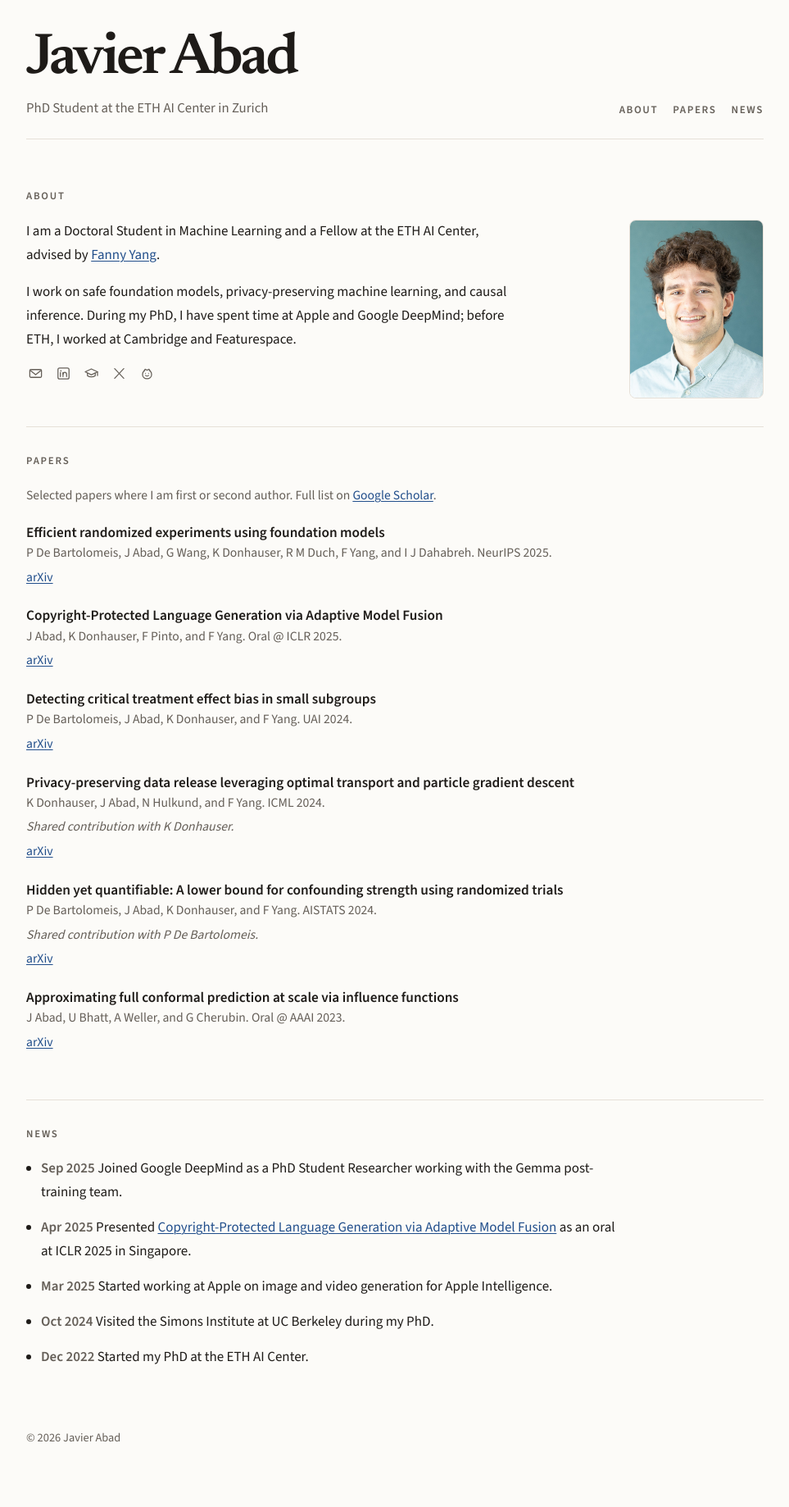
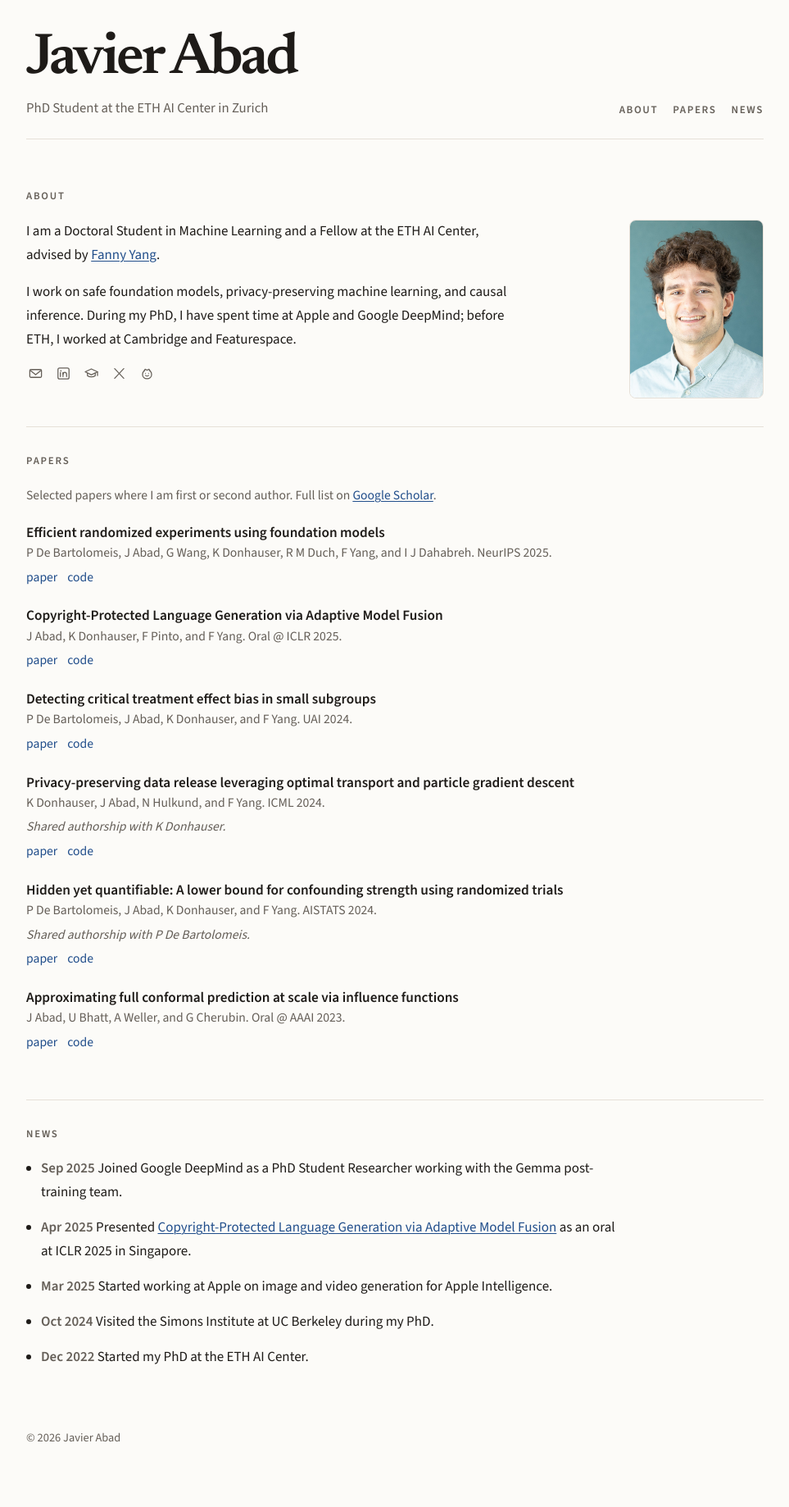
Before and after one commit to jaabmar/jaabmar.github.io, a Jekyll site: the page built from index.html, in a window 1280 px wide. Shown: the whole page at 82% size, without its empty margins (158-1121 px from the left). Built offline with Jekyll 4.4.1, drawn with Linux system fonts in a browser that asks for light colours.

Commit message:
Add code links to featured papers

```diff
--- a/_data/papers.yml
+++ b/_data/papers.yml
@@ -3,63 +3,83 @@
   venue: arXiv preprint arXiv:2602.12418
   year: 2026
   featured: false
-  url: https://arxiv.org/abs/2602.12418
-  link_label: arXiv
+  links:
+    - label: paper
+      url: https://arxiv.org/abs/2602.12418
 
 - title: "Efficient randomized experiments using foundation models"
   authors: P De Bartolomeis, J Abad, G Wang, K Donhauser, R M Duch, F Yang, and I J Dahabreh
   venue: NeurIPS
   year: 2025
   featured: true
-  url: https://arxiv.org/abs/2502.04262
-  link_label: arXiv
+  links:
+    - label: paper
+      url: https://arxiv.org/abs/2502.04262
+    - label: code
+      url: https://github.com/jaabmar/HAIPW
 
 - title: "Doubly robust identification of treatment effects from multiple environments"
   authors: P De Bartolomeis, J Kostin, J Abad, Y Wang, and F Yang
   venue: ICLR
   year: 2025
   featured: false
-  url: https://arxiv.org/abs/2503.14459
-  link_label: arXiv
+  links:
+    - label: paper
+      url: https://arxiv.org/abs/2503.14459
 
 - title: "Copyright-Protected Language Generation via Adaptive Model Fusion"
   authors: J Abad, K Donhauser, F Pinto, and F Yang
   venue: Oral @ ICLR
   year: 2025
   featured: true
-  url: https://arxiv.org/abs/2412.06619
-  link_label: arXiv
+  links:
+    - label: paper
+      url: https://arxiv.org/abs/2412.06619
+    - label: code
+      url: https://github.com/jaabmar/cp_fuse
 
 - title: "Detecting critical treatment effect bias in small subgroups"
   authors: P De Bartolomeis, J Abad, K Donhauser, and F Yang
   venue: UAI
   year: 2024
   featured: true
-  url: https://arxiv.org/abs/2404.18905
-  link_label: arXiv
+  links:
+    - label: paper
+      url: https://arxiv.org/abs/2404.18905
+    - label: code
+      url: https://github.com/jaabmar/kernel-test-bias
 
 - title: "Privacy-preserving data release leveraging optimal transport and particle gradient descent"
   authors: K Donhauser, J Abad, N Hulkund, and F Yang
   venue: ICML
   year: 2024
   featured: true
-  note: Shared contribution with K Donhauser.
-  url: https://arxiv.org/abs/2401.17823
-  link_label: arXiv
+  note: Shared authorship with K Donhauser.
+  links:
+    - label: paper
+      url: https://arxiv.org/abs/2401.17823
+    - label: code
+      url: https://github.com/jaabmar/private-pgd
 
 - title: "Hidden yet quantifiable: A lower bound for confounding strength using randomized trials"
   authors: P De Bartolomeis, J Abad, K Donhauser, and F Yang
   venue: AISTATS
   year: 2024
   featured: true
-  note: Shared contribution with P De Bartolomeis.
-  url: https://arxiv.org/abs/2312.03871
-  link_label: arXiv
+  note: Shared authorship with P De Bartolomeis.
+  links:
+    - label: paper
+      url: https://arxiv.org/abs/2312.03871
+    - label: code
+      url: https://github.com/jaabmar/confounder-lower-bound
 
 - title: "Approximating full conformal prediction at scale via influence functions"
   authors: J Abad, U Bhatt, A Weller, and G Cherubin
   venue: Oral @ AAAI
   year: 2023
   featured: true
-  url: https://arxiv.org/abs/2202.01315
-  link_label: arXiv
+  links:
+    - label: paper
+      url: https://arxiv.org/abs/2202.01315
+    - label: code
+      url: https://github.com/cambridge-mlg/acp
--- a/assets/css/main.css
+++ b/assets/css/main.css
@@ -228,6 +228,20 @@ p {
   margin-top: 3px;
 }
 
+.paper-links {
+  display: flex;
+  gap: 12px;
+  flex-wrap: wrap;
+}
+
+.paper-links a {
+  text-decoration: none;
+}
+
+.paper-links a:hover {
+  text-decoration: underline;
+}
+
 .paper-note {
   font-style: italic;
 }
--- a/index.html
+++ b/index.html
@@ -58,9 +58,11 @@ image: /artifacts/portrait.jpeg
             {% if paper.note %}
               <div class="paper-note">{{ paper.note }}</div>
             {% endif %}
-            {% if paper.url %}
+            {% if paper.links %}
               <div class="paper-links">
-                <a href="{{ paper.url }}" target="_blank" rel="noreferrer">{{ paper.link_label | default: "link" }}</a>
+                {% for link in paper.links %}
+                  <a href="{{ link.url }}" target="_blank" rel="noreferrer">{{ link.label }}</a>
+                {% endfor %}
               </div>
             {% endif %}
           </li>
```
